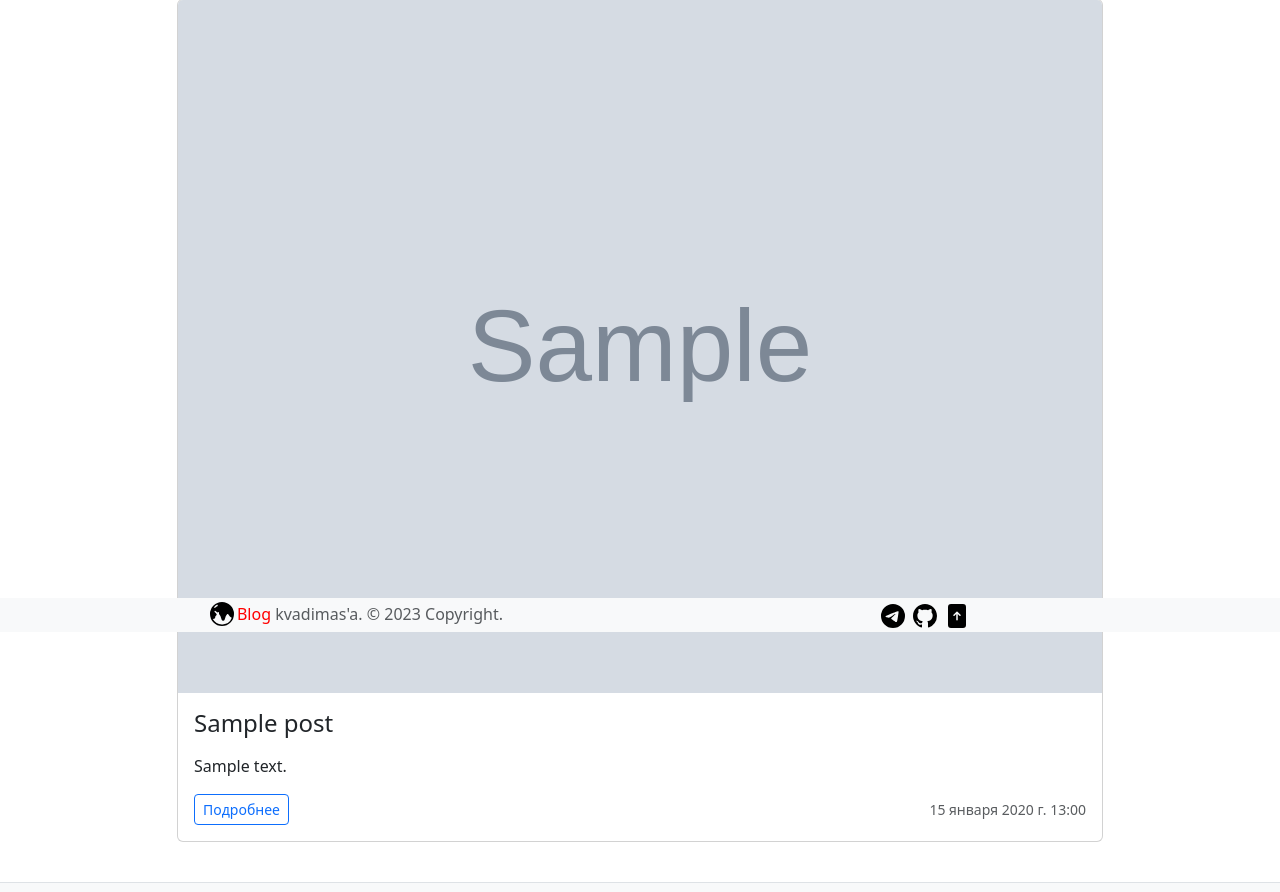
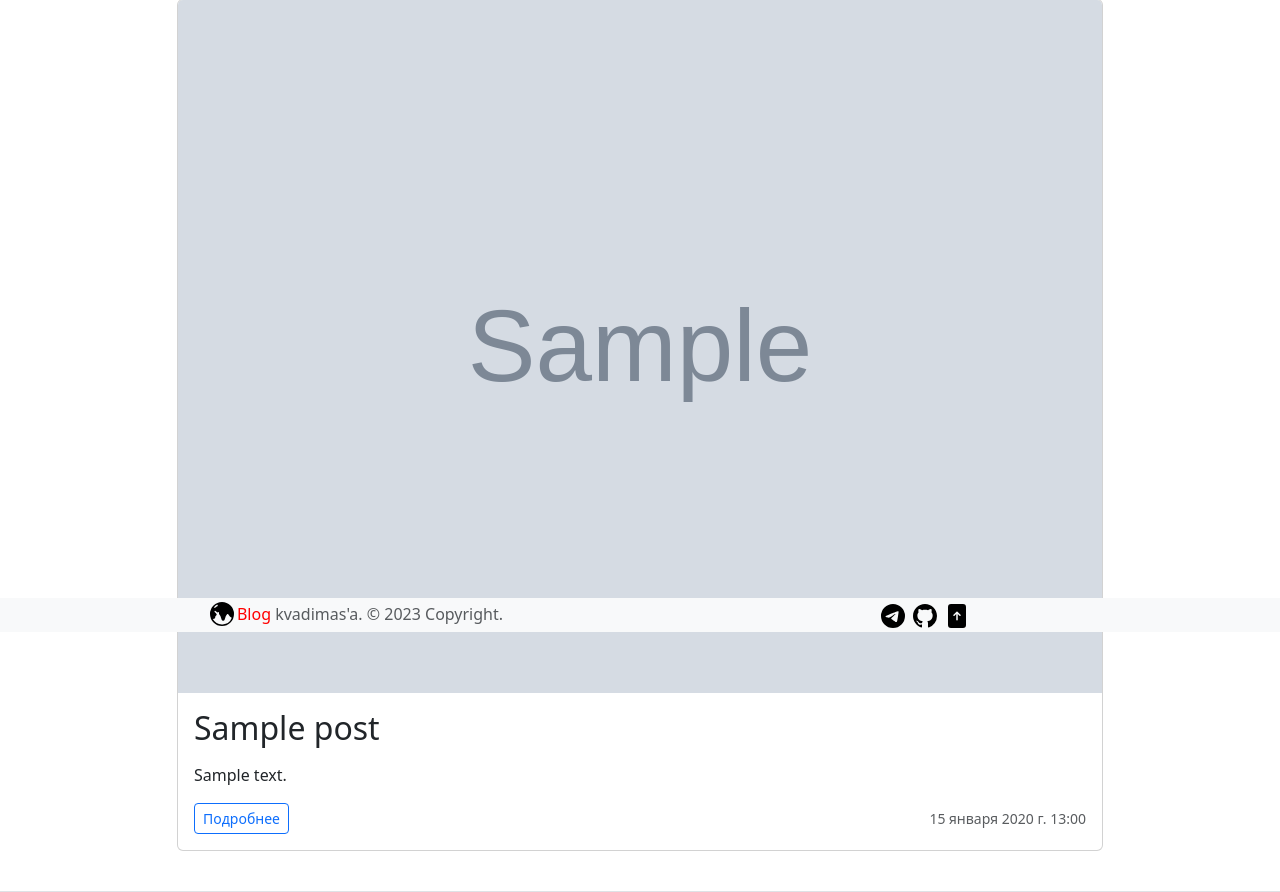
Before and after one commit to kvadimas/portal, a Django app: page / in a window 1280 px wide. Shown: the part 168-1060 px from the top of the page. Run offline with Django 4.2, Linux system fonts and the light colour scheme; tables that the repository leaves empty hold one stand-in row (values such as "Sample post"); grey boxes marked "Sample" are stand-in pictures; some libraries are stand-ins or nearby versions.

Commit message:
Небольшие seo правки

```diff
--- a/portal/templates/base.html
+++ b/portal/templates/base.html
@@ -10,6 +10,7 @@
     <link rel="icon" type="image/png" sizes="16x16" href="{% static 'img/fav/favicon-16x16.png' %}" />
     <meta name="msapplication-TileColor" content="#000" />
     <meta name="theme-color" content="#ffffff" />
+    <meta name="description" content="Личный блог kvadimas'a. Рассказы о путешествиях, интересных наблюдениях и немного кодинга.">
     <link href="https://cdn.jsdelivr.net/npm/bootstrap@5.3.2/dist/css/bootstrap.min.css" rel="stylesheet" integrity="sha384-T3c6CoIi6uLrA9TneNEoa7RxnatzjcDSCmG1MXxSR1GAsXEV/Dwwykc2MPK8M2HN" crossorigin="anonymous" />
     <link rel="stylesheet" href="{% static 'css/caststyle.css' %}" />
     <title>
--- a/portal/templates/includes/postcards.html
+++ b/portal/templates/includes/postcards.html
@@ -7,7 +7,7 @@
       <img class="card-img-top" src="{{ im.url }}">
     {% endthumbnail %}
     <div class="card-body">
-      <h4 class="card-title">{{ post.title }}</h4>
+      <h2 class="card-title">{{ post.title }}</h2>
       <p class="card-text">{{ post.description|safe_markdown }}</p>
       <div class="d-flex justify-content-between align-items-center">
         <div class="btn-group">
--- a/portal/templates/posts/post_detail.html
+++ b/portal/templates/posts/post_detail.html
@@ -32,7 +32,7 @@
         <img class="img-fluid rounded" src="{{ im.url }}">
       {% endthumbnail %}
       <hr />
-      <h4 class="card-title">{{ post.title }}</h4>
+      <h1 class="card-title">{{ post.title }}</h1>
       <div class="martor-preview">{{ post.text|safe_markdown }}</div>
       <hr />
       <div class="d-flex justify-content-between align-items-center">
```
